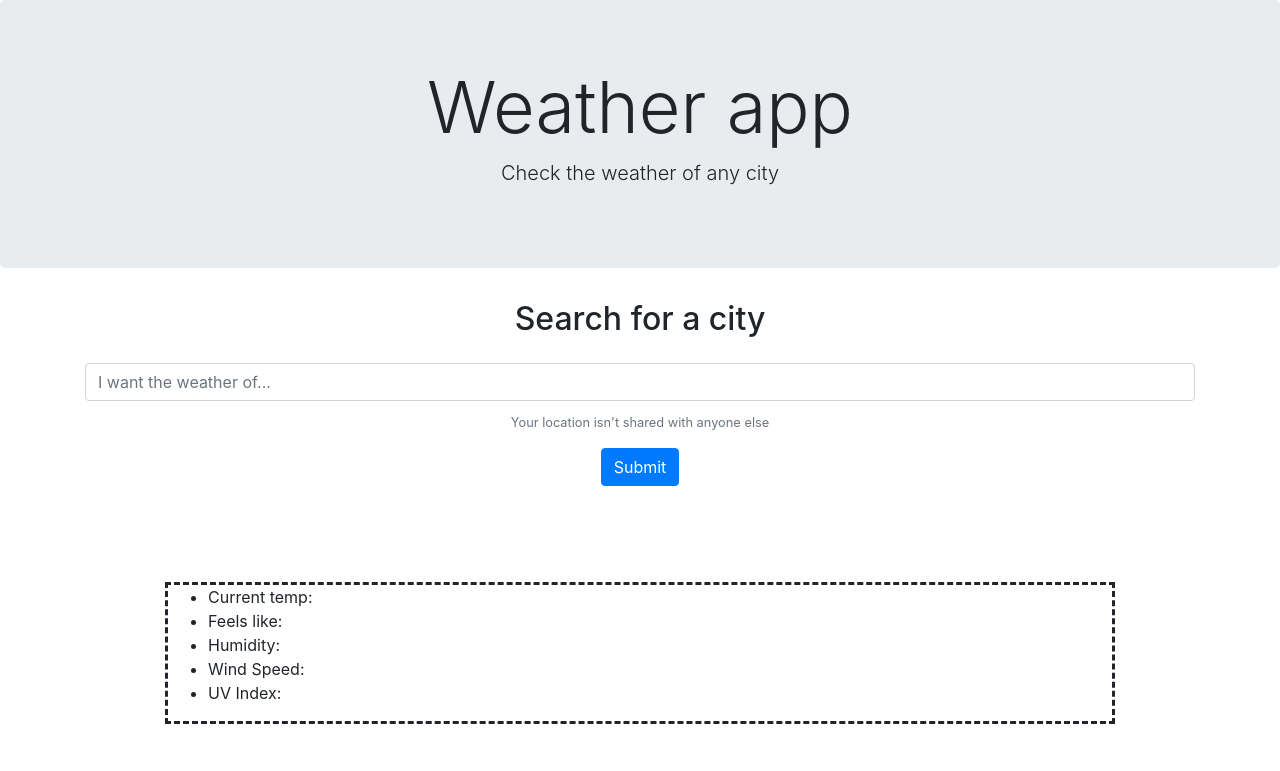
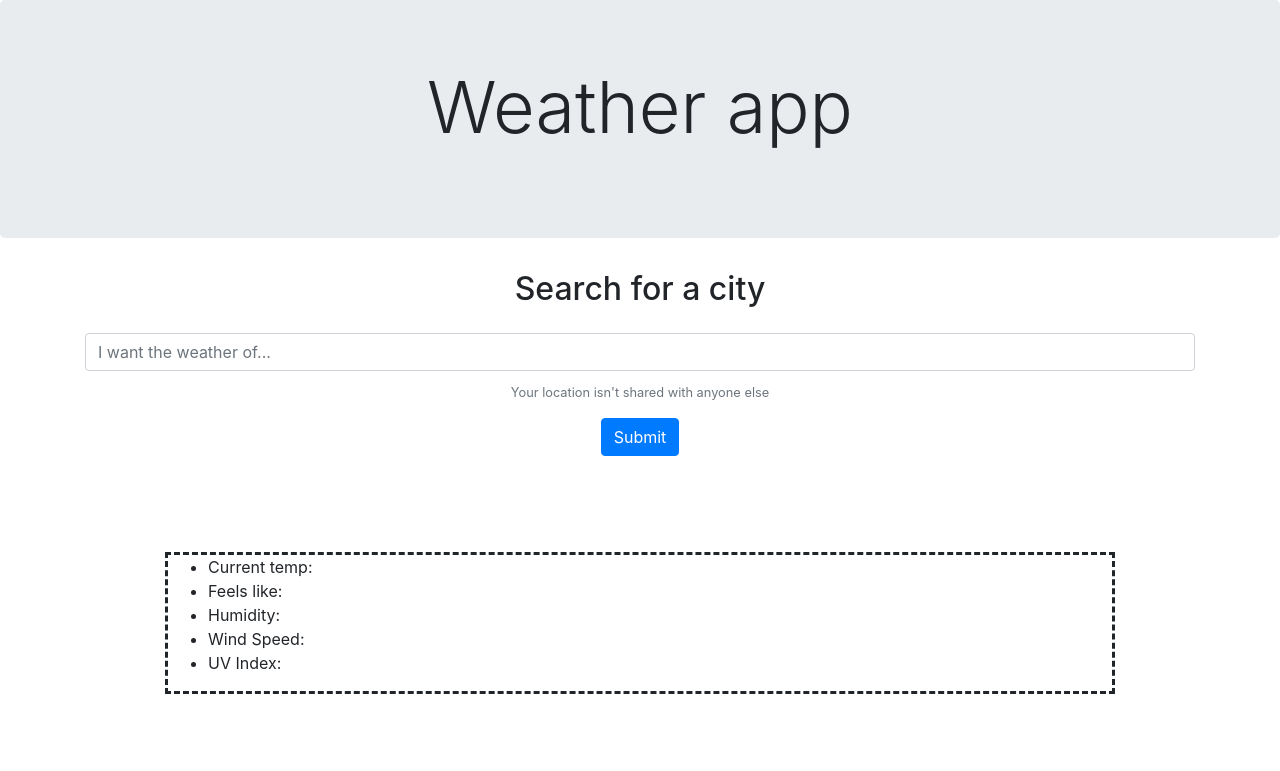
Before and after one commit to lills1/weather-dashboard, a plain HTML site: page index.html in a window 1280 px wide. Shown: the top 771 px of the page. Drawn offline with nearby package versions, Linux system fonts and the light colour scheme; a script that the page names is missing.

Commit message:
added in date in header so had to change around class names and delete a couple of lines

```diff
--- a/index.html
+++ b/index.html
@@ -16,8 +16,7 @@
             <h1 class="display-3">Weather app</h1>
         </div>
         <div class="lead row justify-content-center">
-            <p>Check the weather of any city</p>
-        </div>
+            <p class="day"> </p>
     </header>
 
     <div class="container">
```
